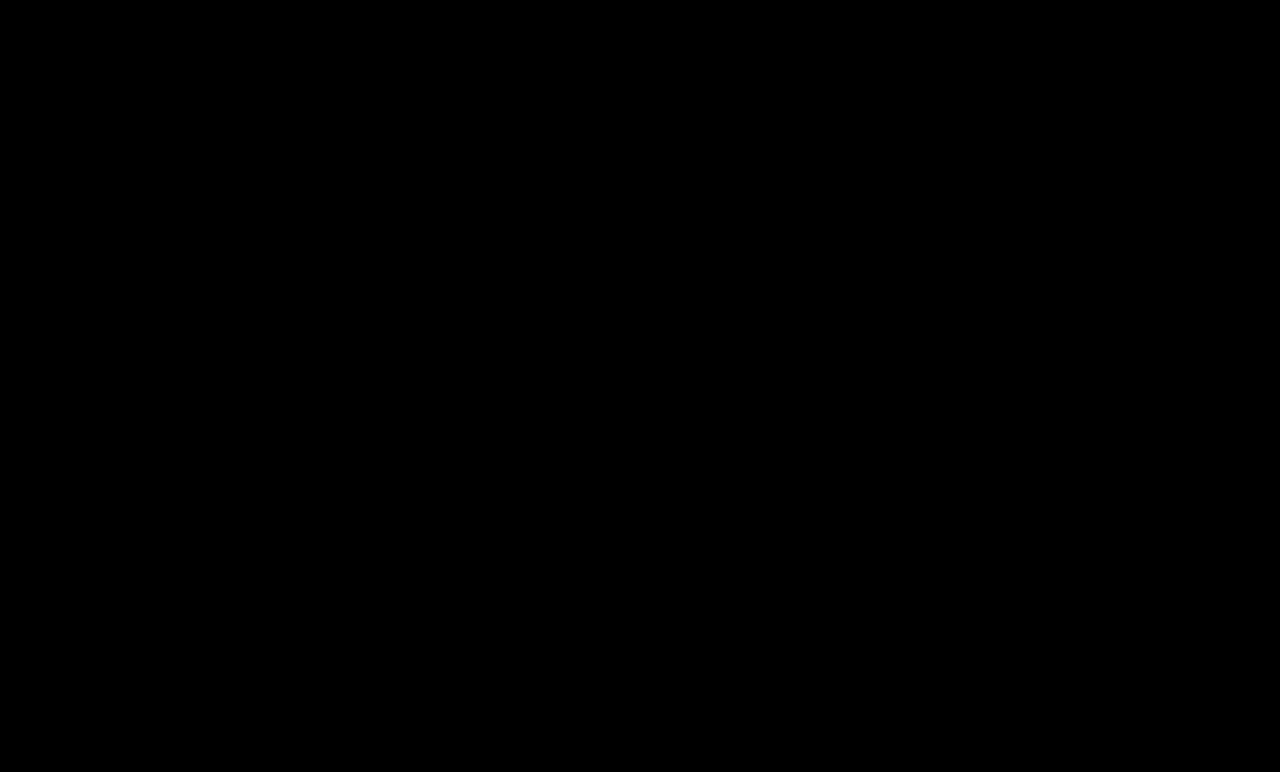
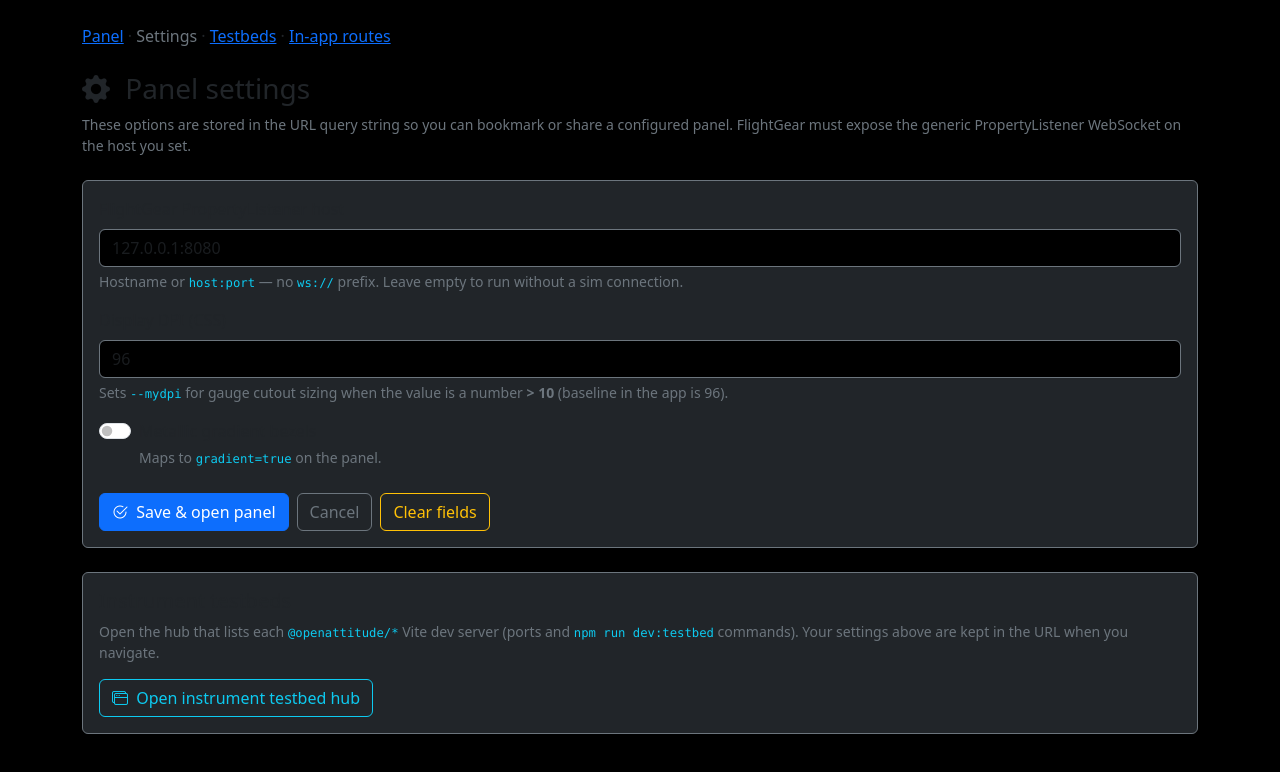
Before and after one commit to OpenAttitude/SenecaII-panel-flightgear, a Vue app: page /settings in a window 1280 px wide. Before the commit this address had no page. Shown: the top 772 px of the page. Built offline with nearby package versions, Linux system fonts and the light colour scheme; what @openattitude/core would draw is missing.

Commit message:
feat: add a config page and a forkme ribbon

```diff
--- a/package.json
+++ b/package.json
@@ -3,6 +3,10 @@
   "version": "0.1.0",
   "author": "Torsten Dreyer <torsten@t3r.de>",
   "license": "GPL-3.0-or-later",
+  "repository": {
+    "type": "git",
+    "url": "https://github.com/OpenAttitude/SenecaII-panel-flightgear.git"
+  },
   "private": true,
   "scripts": {
     "dev": "vite",
@@ -33,6 +37,7 @@
     "@vueuse/core": "^14.2.1",
     "bootstrap": "^5.3.8",
     "bootstrap-icons": "^1.13.1",
+    "github-fork-ribbon-css": "^0.2.3",
     "leaflet": "^1.9.4",
     "pinia": "^3.0.4",
     "vue": "^3.5.30",
--- /dev/null
+++ b/src/components/GitHubForkRibbon.vue
@@ -0,0 +1,42 @@
+<script setup lang="ts">
+/**
+ * Ribbon styles: [github-fork-ribbon-css](https://simonwhitaker.github.io/github-fork-ribbon-css/)
+ * (MIT). Green bar + white text via scoped overrides below.
+ */
+import 'github-fork-ribbon-css/gh-fork-ribbon.css';
+
+const href =
+	import.meta.env.VITE_GITHUB_REPO_URL?.trim() ||
+	'https://github.com/OpenAttitude/SenecaII-panel-flightgear';
+</script>
+
+<template>
+  <a
+    class="github-fork-ribbon fixed left-top openattitude-fork-ribbon"
+    :href="href"
+    data-ribbon="Fork me on GitHub"
+    title="Fork me on GitHub"
+    target="_blank"
+    rel="noopener noreferrer"
+  >
+    Fork me on GitHub
+  </a>
+</template>
+
+<style scoped>
+/* Above Leaflet (~1000) and panel cutouts */
+.openattitude-fork-ribbon.github-fork-ribbon {
+	z-index: 10050;
+}
+
+/* White-on-green (library default is red #a00 on :before) */
+.openattitude-fork-ribbon.github-fork-ribbon:before {
+	background-color: #1a7f37;
+	background-image: linear-gradient(to bottom, rgba(255, 255, 255, 0.14), rgba(0, 0, 0, 0.15));
+}
+
+.openattitude-fork-ribbon.github-fork-ribbon:after {
+	color: #fff;
+	text-shadow: 0 -0.08em rgba(0, 0, 0, 0.35);
+}
+</style>
--- a/src/router.ts
+++ b/src/router.ts
@@ -47,6 +47,12 @@ const routes: RouteRecordRaw[] = [
     name: 'testbeds',
     component: () => import('./views/TestbedHubView.vue'),
   },
+  {
+    path: '/settings',
+    name: 'settings',
+    component: () => import('./views/PanelSettingsView.vue'),
+    props: panelProps,
+  },
 ];
 
 const router = createRouter({
--- a/src/views/Panel.vue
+++ b/src/views/Panel.vue
@@ -21,6 +21,7 @@ import { EngineInstruments } from '@openattitude/steam-engine-senecaii';
 import { GenericGps as GPS } from '@openattitude/other-gps-generic';
 import { FlapIndicator as Flap } from '@openattitude/steam-flapindicator-senecaii';
 import OffSpinner from '@/components/OffSpinner.vue';
+import GitHubForkRibbon from '@/components/GitHubForkRibbon.vue';
 
 const props = defineProps({
   fgfs: String,
@@ -118,7 +119,15 @@ const {
 </script>
 
 <template>
-  <RouterLink class="ms-2" :to="{ name: 'testbeds' }">testbeds</RouterLink>
+  <GitHubForkRibbon />
+  <RouterLink
+    class="panel-settings-link ms-2"
+    :to="{ name: 'settings', query: { ...route.query } }"
+    aria-label="Panel settings"
+    title="Panel settings"
+  >
+    <i class="bi bi-gear-fill" aria-hidden="true"></i>
+  </RouterLink>
 
   <Clock
     id="clock"
@@ -315,6 +324,30 @@ const {
 </template>
 
 <style>
+.panel-settings-link {
+  display: inline-flex;
+  align-items: center;
+  justify-content: center;
+  padding: 0.2rem;
+  color: var(--bs-light);
+  font-size: 1.35rem;
+  line-height: 1;
+  text-decoration: none;
+  opacity: 0.82;
+  vertical-align: middle;
+  border-radius: 0.35rem;
+  transition:
+    color 0.15s ease,
+    opacity 0.15s ease,
+    background-color 0.15s ease;
+}
+
+.panel-settings-link:hover {
+  color: #fff;
+  opacity: 1;
+  background-color: rgba(255, 255, 255, 0.08);
+}
+
 .instrument-openable {
   cursor: pointer;
 }
--- /dev/null
+++ b/src/views/PanelSettingsView.vue
@@ -0,0 +1,154 @@
+<script setup lang="ts">
+import { computed, ref, watch } from 'vue';
+import { useRoute, useRouter } from 'vue-router';
+
+const props = defineProps<{
+  fgfs?: string;
+  dpi?: string;
+  gradient?: string;
+}>();
+
+const route = useRoute();
+const router = useRouter();
+
+const fgfsInput = ref('');
+const dpiInput = ref('');
+const gradientEnabled = ref(false);
+
+watch(
+  () => [props.fgfs, props.dpi, props.gradient] as const,
+  () => {
+    fgfsInput.value = props.fgfs?.trim() ?? '';
+    dpiInput.value = props.dpi?.trim() ?? '';
+    gradientEnabled.value = props.gradient === 'true';
+  },
+  { immediate: true },
+);
+
+/** Query object matching what the panel route expects (omit empty keys). */
+const pendingQuery = computed(() => {
+  const q: Record<string, string> = {};
+  if (fgfsInput.value.trim()) q.fgfs = fgfsInput.value.trim();
+  if (dpiInput.value.trim()) q.dpi = dpiInput.value.trim();
+  if (gradientEnabled.value) q.gradient = 'true';
+  return q;
+});
+
+function applyAndReturnToPanel() {
+  router.push({ name: 'panel', query: pendingQuery.value });
+}
+
+function clearOptions() {
+  fgfsInput.value = '';
+  dpiInput.value = '';
+  gradientEnabled.value = false;
+}
+</script>
+
+<template>
+  <div class="container py-4 panel-settings text-body">
+    <nav class="mb-4">
+      <RouterLink :to="{ name: 'panel', query: { ...route.query } }">Panel</RouterLink>
+      ·
+      <span class="text-secondary">Settings</span>
+      ·
+      <RouterLink :to="{ name: 'testbeds', query: { ...route.query } }">Testbeds</RouterLink>
+      ·
+      <RouterLink :to="{ name: 'test', query: { ...route.query } }">In-app routes</RouterLink>
+    </nav>
+
+    <h1 class="h3 mb-2">
+      <i class="bi bi-gear-fill me-2" aria-hidden="true"></i>
+      Panel settings
+    </h1>
+    <p class="text-secondary small mb-4">
+      These options are stored in the URL query string so you can bookmark or share a configured panel. FlightGear
+      must expose the generic PropertyListener WebSocket on the host you set.
+    </p>
+
+    <form class="card bg-dark border-secondary mb-4" @submit.prevent="applyAndReturnToPanel">
+      <div class="card-body">
+        <div class="mb-3">
+          <label for="settings-fgfs" class="form-label">FlightGear PropertyListener host</label>
+          <input
+            id="settings-fgfs"
+            v-model="fgfsInput"
+            type="text"
+            class="form-control bg-black text-light border-secondary"
+            placeholder="127.0.0.1:8080"
+            autocomplete="off"
+          />
+          <div class="form-text text-secondary">
+            Hostname or <code class="text-info">host:port</code> — no <code class="text-info">ws://</code> prefix.
+            Leave empty to run without a sim connection.
+          </div>
+        </div>
+
+        <div class="mb-3">
+          <label for="settings-dpi" class="form-label">Display DPI (CSS)</label>
+          <input
+            id="settings-dpi"
+            v-model="dpiInput"
+            type="text"
+            inputmode="numeric"
+            class="form-control bg-black text-light border-secondary"
+            placeholder="96"
+            autocomplete="off"
+          />
+          <div class="form-text text-secondary">
+            Sets <code class="text-info">--mydpi</code> for gauge cutout sizing when the value is a number
+            <strong>&gt; 10</strong> (baseline in the app is 96).
+          </div>
+        </div>
+
+        <div class="form-check form-switch mb-4">
+          <input
+            id="settings-gradient"
+            v-model="gradientEnabled"
+            class="form-check-input"
+            type="checkbox"
+            role="switch"
+          />
+          <label class="form-check-label" for="settings-gradient">Metallic gradient bezels</label>
+          <div class="form-text text-secondary">Maps to <code class="text-info">gradient=true</code> on the panel.</div>
+        </div>
+
+        <div class="d-flex flex-wrap gap-2">
+          <button type="submit" class="btn btn-primary">
+            <i class="bi bi-check2-circle me-1" aria-hidden="true"></i>
+            Save &amp; open panel
+          </button>
+          <RouterLink class="btn btn-outline-secondary" :to="{ name: 'panel', query: { ...route.query } }">
+            Cancel
+          </RouterLink>
+          <button type="button" class="btn btn-outline-warning" @click="clearOptions">Clear fields</button>
+        </div>
+      </div>
+    </form>
+
+    <div class="card bg-dark border-secondary">
+      <div class="card-body">
+        <h2 class="h5 card-title">Instrument testbeds</h2>
+        <p class="card-text text-secondary small">
+          Open the hub that lists each <code class="text-info">@openattitude/*</code> Vite dev server (ports and
+          <code class="text-info">npm run dev:testbed</code> commands). Your settings above are kept in the URL when
+          you navigate.
+        </p>
+        <RouterLink
+          class="btn btn-outline-info"
+          :to="{ name: 'testbeds', query: pendingQuery }"
+        >
+          <i class="bi bi-window-stack me-1" aria-hidden="true"></i>
+          Open instrument testbed hub
+        </RouterLink>
+      </div>
+    </div>
+  </div>
+</template>
+
+<style scoped>
+.panel-settings :where(.form-control:focus) {
+  border-color: var(--bs-info);
+  box-shadow: 0 0 0 0.2rem rgba(13, 202, 240, 0.15);
+}
+</style>
--- a/src/views/TestView.vue
+++ b/src/views/TestView.vue
@@ -6,7 +6,10 @@
         <RouterLink :to="{ name: 'panel' }">Panel (home)</RouterLink>
       </li>
       <li class="list-group-item">
-        <RouterLink :to="{ name: 'testbeds' }">Package testbeds (Vite)</RouterLink>
+        <RouterLink :to="{ name: 'settings', query: { ...route.query } }">Panel settings</RouterLink>
+      </li>
+      <li class="list-group-item">
+        <RouterLink :to="{ name: 'testbeds', query: { ...route.query } }">Package testbeds (Vite)</RouterLink>
       </li>
     </ul>
     <h2 class="h5 mb-2">Instruments (fullscreen)</h2>
--- a/src/views/TestbedHubView.vue
+++ b/src/views/TestbedHubView.vue
@@ -1,6 +1,9 @@
 <script setup lang="ts">
 import { computed } from 'vue';
+import { useRoute } from 'vue-router';
 import { TESTBED_ENTRIES_SORTED } from '@/testbedManifest';
+
+const route = useRoute();
 
 /**
  * Base URL for testbed dev servers (same host as this app, or override via env).
@@ -27,9 +30,13 @@ const showHostHint = import.meta.env.VITE_TESTBED_ORIGIN == null || String(impor
 <template>
   <div class="container py-4 testbed-hub text-body">
     <nav class="mb-3">
-      <RouterLink :to="{ name: 'panel' }">Panel</RouterLink>
+      <RouterLink :to="{ name: 'panel', query: { ...route.query } }">Panel</RouterLink>
       ·
-      <RouterLink :to="{ name: 'test' }">In-app routes</RouterLink>
+      <RouterLink :to="{ name: 'settings', query: { ...route.query } }">Settings</RouterLink>
+      ·
+      <span class="text-secondary">Testbeds</span>
+      ·
+      <RouterLink :to="{ name: 'test', query: { ...route.query } }">In-app routes</RouterLink>
     </nav>
 
     <h1 class="h3 mb-2">Instrument testbeds</h1>
```
Also changed, not shown: src/vite-env.d.ts (added, +10 -0 lines), 2 other files (tests, documents, lock files or other folders).
